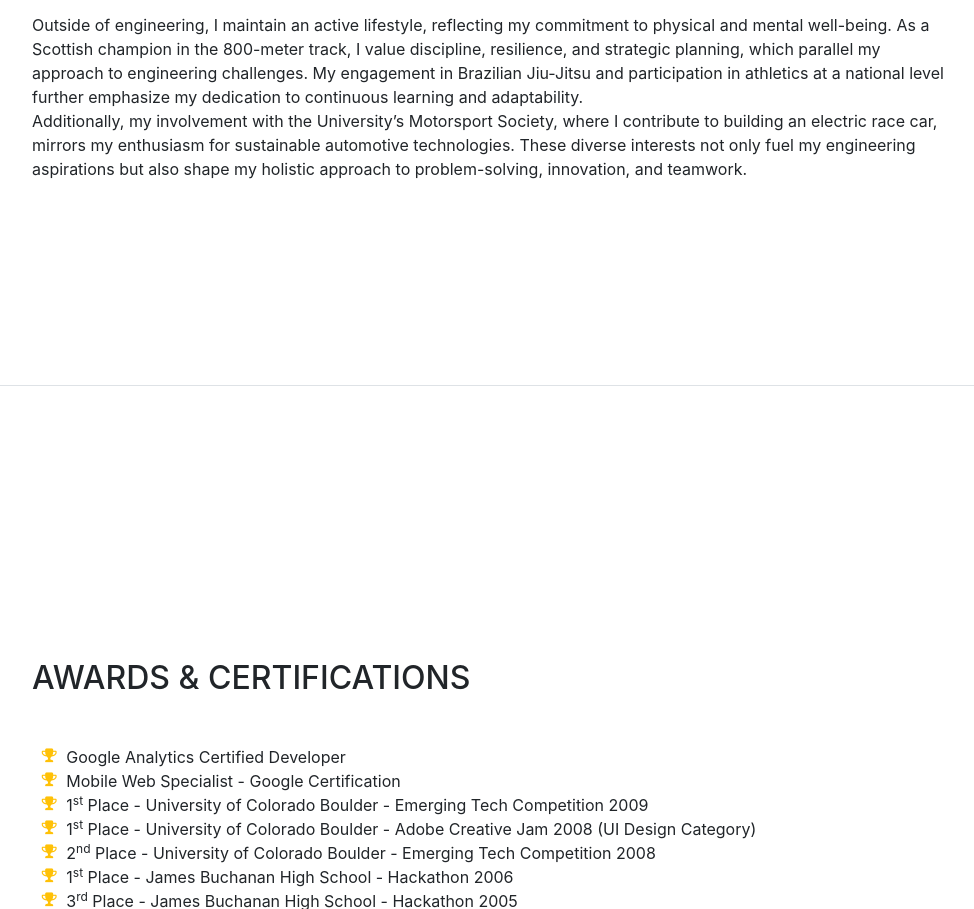
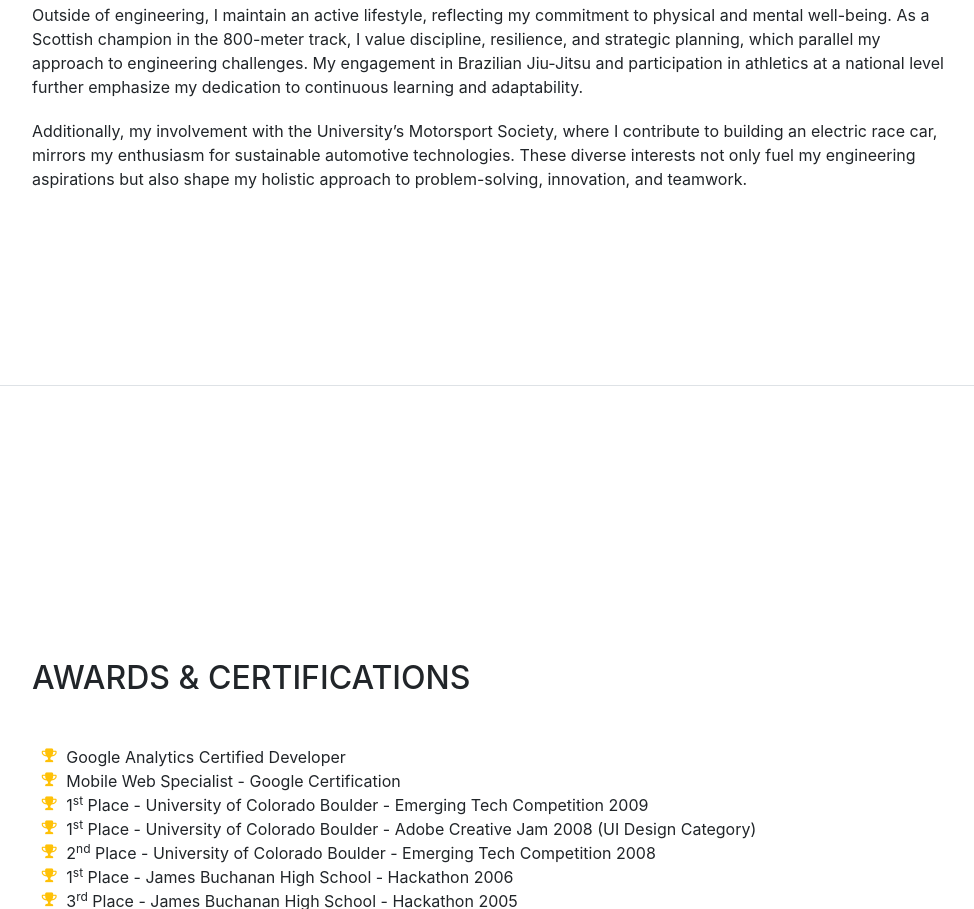
Before and after one commit to finmuir/fmuir.github.io, a website with bundled scripts: page index.html in a window 1280 px wide. Shown: the part 4739-5648 px from the top of the page, without its empty margins (288-1262 px from the left). Built offline with nearby package versions, Linux system fonts and the light colour scheme; a web font is replaced by a local one.

Commit message:
Update index.html

```diff
--- a/index.html
+++ b/index.html
@@ -268,7 +268,7 @@
           <h2 class="mb-5">Interests</h2>
           <p>As a dynamic Electrical and Electronic Engineering student, my interests extend beyond the classroom into diverse realms where I can apply and expand my engineering knowledge. I am deeply passionate about sustainable energy solutions, consistently exploring the latest advancements in renewable technologies and their practical applications. My fascination with microcontrollers, particularly in projects like the ESP8266-based Door Management System, demonstrates my keen interest in IoT and smart systems.</p>
           <p class="mb-0">Outside of engineering, I maintain an active lifestyle, reflecting my commitment to physical and mental well-being. As a Scottish champion in the 800-meter track, I value discipline, resilience, and strategic planning, which parallel my approach to engineering challenges. My engagement in Brazilian Jiu-Jitsu and participation in athletics at a national level further emphasize my dedication to continuous learning and adaptability.</p>
-          <p class="mb-0">Additionally, my involvement with the University’s Motorsport Society, where I contribute to building an electric race car, mirrors my enthusiasm for sustainable automotive technologies. These diverse interests not only fuel my engineering aspirations but also shape my holistic approach to problem-solving, innovation, and teamwork.</p>
+          <p class="mb-0" style="margin-top: 20px;">Additionally, my involvement with the University’s Motorsport Society, where I contribute to building an electric race car, mirrors my enthusiasm for sustainable automotive technologies. These diverse interests not only fuel my engineering aspirations but also shape my holistic approach to problem-solving, innovation, and teamwork.</p>
         </div>
       </section>
 
```
